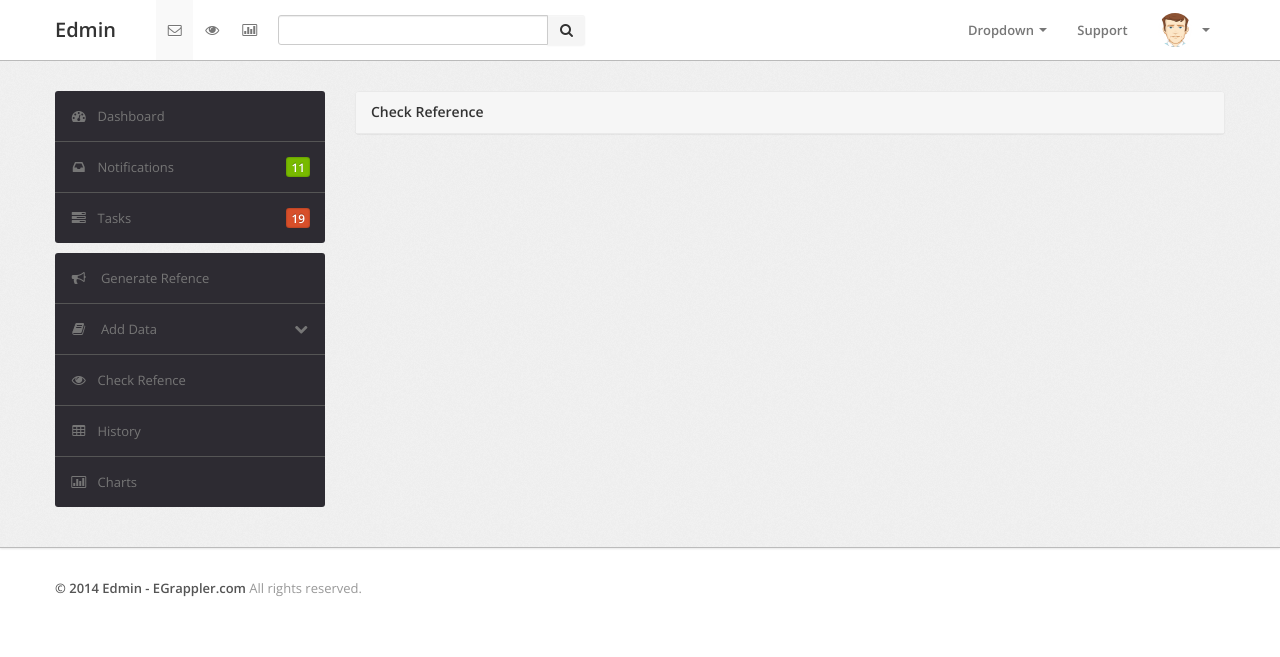
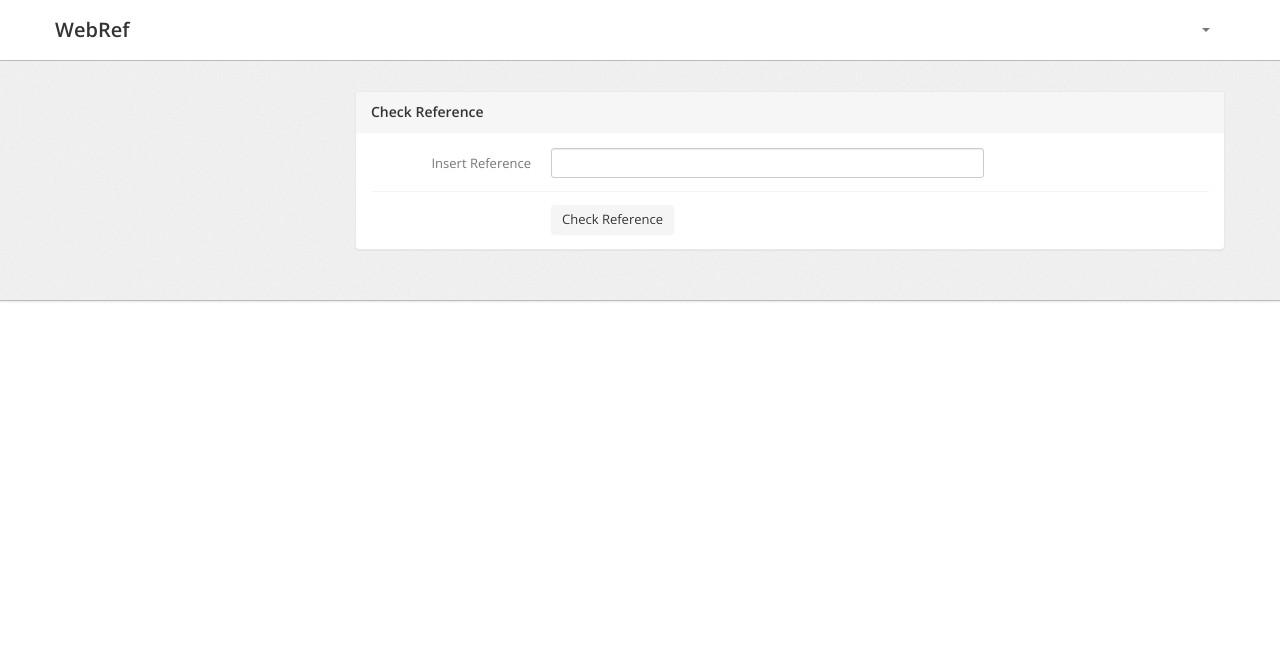
Before and after one commit to makakole/web-ref, a Django app: page /check-reference/ in a window 1280 px wide. Shown: the top 657 px of the page. Run offline with Django 3.2, Linux system fonts and the light colour scheme; some libraries are stand-ins or nearby versions.

Commit message:
latest morning code

```diff
--- a/web_ref/main_app/forms.py
+++ b/web_ref/main_app/forms.py
@@ -59,4 +59,4 @@ class RequestPermissionsForm(forms.ModelForm):
 
 	class Meta:
 		model = RequestPermissions
-		fields = ['names', 'date_of_birth', 'race', 'gender', 'nationality']
+		fields = ['names', 'date_of_birth', 'gender', 'nationality', 'check_credit_score', 'check_criminal_record']
--- a/web_ref/main_app/templates/main_app/check-reference.html
+++ b/web_ref/main_app/templates/main_app/check-reference.html
@@ -5,7 +5,94 @@
 	<div class="module-head">
 		<h3>Check Reference</h3>
 	</div>
+	<div class="module-body">
+		{% for message in messages %}
+
+                <div class="alert alert-{{ message.tags }}">
+				<button type="button" class="close" data-dismiss="alert">×</button>
+				{{ message }}
+				</div>
+
+            {% endfor %}
+		<form method="POST" action="/check-reference/" class="form-horizontal row-fluid">
+			{% csrf_token %}
+			<div class="control-group">
+				<label class="control-label" for="basicinput">Insert Reference</label>
+				<div class="controls">
+					<input type="text" id="basicinput" name="check_refence" placeholder="" class="span8">
+					<span class="help-inline"></span>
+				</div>
+			</div>
+
+			<div class="control-group">
+					<div class="controls">
+						<button type="submit" class="btn">Check Reference</button>
+					</div>
+				</div>
+		</form>
+	</div>
 
 </div>
 
+
+{% if reference %}
+ <div class="module">
+        <div class="module-head">
+            <h3>Reference Results</h3>
+        </div>
+         <div class="module-body">
+                <section class="docs">
+
+                    <h3>Reference {{ reference }}</h3>
+                    <p>This reference is entitled to view the following details</p>
+                    <div class="docs">
+                        <dl class="dl-horizontal">
+                        	{% if first_name %}
+                        		<dt>First Name:</dt>
+                            	<dd>{{ first_name }}</dd>
+                        	{% endif %}
+
+                        	{% if second_name %}
+                        		<dt>Second Name:</dt>
+                            	<dd>{{ second_name }}</dd>
+                        	{% endif %}
+
+                        	{% if surname %}
+                        		<dt>Surname:</dt>
+                            	<dd>{{ surname }}</dd>
+                        	{% endif %}
+
+                        	{% if date_of_birth %}
+                        		<dt>Date Of Birth:</dt>
+                            	<dd>{{ date_of_birth }}</dd>
+                        	{% endif %}
+
+                        	{% if gender %}
+                        		<dt>Gender:</dt>
+                            	<dd>{{ gender }}</dd>
+                        	{% endif %}
+
+                        	{% if nationality %}
+                        		<dt>Citizenship:</dt>
+                            	<dd>{{ nationality }}</dd>
+                        	{% endif %}
+
+                        	{% if check_credit_score %}
+                        		<dt>Check Credit Score:</dt>
+                            	<dd>{{ check_credit_score }}</dd>
+                        	{% endif %}
+
+                        	{% if check_criminal_record %}
+                        		<dt>Check Criminal Record:</dt>
+                            	<dd>{{ check_credit_score }}</dd>
+                        	{% endif %}
+
+                        </dl>
+
+                    </div>
+                </section>
+    </div>
+</div>
+{% endif %}
+
 {% endblock content %}
--- a/web_ref/main_app/templates/main_app/dashboard-base.html
+++ b/web_ref/main_app/templates/main_app/dashboard-base.html
@@ -17,42 +17,34 @@
             <div class="navbar-inner">
                 <div class="container">
                     <a class="btn btn-navbar" data-toggle="collapse" data-target=".navbar-inverse-collapse">
-                        <i class="icon-reorder shaded"></i></a><a class="brand" href="{% url 'dashboard' %}">Edmin </a>
+                        <i class="icon-reorder shaded"></i></a><a class="brand" href="{% url 'dashboard' %}">WebRef </a>
                     <div class="nav-collapse collapse navbar-inverse-collapse">
-                        <ul class="nav nav-icons">
-                            <li class="active"><a href="#"><i class="icon-envelope"></i></a></li>
-                            <li><a href="#"><i class="icon-eye-open"></i></a></li>
-                            <li><a href="#"><i class="icon-bar-chart"></i></a></li>
-                        </ul>
-                        <form class="navbar-search pull-left input-append" action="#">
-                        <input type="text" class="span3">
-                        <button class="btn" type="button">
-                            <i class="icon-search"></i>
-                        </button>
-                        </form>
+
                         <ul class="nav pull-right">
-                            <li class="dropdown"><a href="#" class="dropdown-toggle" data-toggle="dropdown">Dropdown
-                                <b class="caret"></b></a>
-                                <ul class="dropdown-menu">
-                                    <li><a href="#">Item No. 1</a></li>
-                                    <li><a href="#">Don't Click</a></li>
-                                    <li class="divider"></li>
-                                    <li class="nav-header">Example Header</li>
-                                    <li><a href="#">A Separated link</a></li>
-                                </ul>
-                            </li>
-                            <li><a href="#">Support </a></li>
+                            {% if user.is_authenticated %}
                             <li class="nav-user dropdown"><a href="#" class="dropdown-toggle" data-toggle="dropdown">
                                 <img src="{% static 'main_app/dashboard/images/user.png' %}" class="nav-avatar" />
                                 <b class="caret"></b></a>
                                 <ul class="dropdown-menu">
                                     <li><a href="#">Your Profile</a></li>
-                                    <li><a href="#">Edit Profile</a></li>
                                     <li><a href="#">Account Settings</a></li>
                                     <li class="divider"></li>
-                                    <li><a href="#">Logout</a></li>
+                                    <li><a href="{% url 'logout' %}?next=/login">Logout</a></li>
                                 </ul>
                             </li>
+                            {% else %}
+
+                            	<li class="nav-user dropdown"><a href="#" class="dropdown-toggle" data-toggle="dropdown">
+                                <b class="caret"></b></a>
+                                <ul class="dropdown-menu">
+                                    <li><a href="{% url 'index' %}">Home</a></li>
+                                    <li><a href="{% url 'register' %}">Register</a></li>
+                                    <li><a href="{% url 'login' %}">Login</a></li>
+
+                                </ul>
+                            </li>
+
+                            {% endif %}
                         </ul>
                     </div>
                     <!-- /.nav-collapse -->
@@ -65,14 +57,14 @@
             <div class="container">
                 <div class="row">
                     <div class="span3">
+        {% if user.is_authenticated %}
                         <div class="sidebar">
                             <ul class="widget widget-menu unstyled">
                                 <li class="active"><a href="{% url 'dashboard' %}"><i class="menu-icon icon-dashboard"></i>Dashboard
                                 </a></li>
                                 <li><a href="message.html"><i class="menu-icon icon-inbox"></i>Notifications <b class="label green pull-right">
                                     11</b> </a></li>
-                                <li><a href="task.html"><i class="menu-icon icon-tasks"></i>Tasks <b class="label orange pull-right">
-                                    19</b> </a></li>
+
                             </ul>
                             <!--/.widget-nav-->
 
@@ -90,11 +82,11 @@
                                 </li>
                                 <li><a href="{% url 'check-reference' %}"><i class="menu-icon icon-eye-open"></i>Check Refence </a></li>
                                 <li><a href="{% url 'history' %}"><i class="menu-icon icon-table"></i>History </a></li>
-                                <li><a href="charts.html"><i class="menu-icon icon-bar-chart"></i>Charts </a></li>
                             </ul>
 
                         </div>
                         <!--/.sidebar-->
+        {% endif %}
                     </div>
                     <!--/.span3-->
                     <div class="span9">
@@ -107,15 +99,16 @@
                     </div>
                     <!--/.span9-->
                 </div>
+
             </div>
             <!--/.container-->
         </div>
         <!--/.wrapper-->
-        <div class="footer">
+        <!-- <div class="footer">
             <div class="container">
                 <b class="copyright">&copy; 2014 Edmin - EGrappler.com </b>All rights reserved.
             </div>
-        </div>
+        </div> -->
         <script src="{% static 'main_app/dashboard/scripts/jquery-1.9.1.min.js' %}" type="text/javascript"></script>
         <script src="{% static 'main_app/dashboard/scripts/jquery-ui-1.10.1.custom.min.js' %}" type="text/javascript"></script>
         <script src="{% static 'main_app/dashboard/bootstrap/js/bootstrap.min.js' %}" type="text/javascript"></script>
--- a/web_ref/main_app/views.py
+++ b/web_ref/main_app/views.py
@@ -1,11 +1,13 @@
 from django.shortcuts import render, redirect
 from django.http import HttpResponse
 from .forms import UserRegisterForm, AddIdForm, GenerateReferenceForm, RequestPermissionsForm
-from .models import IdData, References
+from .models import IdData, References, RequestPermissions
 from django.contrib import messages
-from .validate_id import valid_id
+from .validate_id import valid_id, check_gender, sa_citizen
+from .encryptions import encrypt, decrypt
 from .generate import generate_ref
 from django.contrib.auth import get_user_model
+from django.contrib.auth.decorators import login_required
 
 
 User = get_user_model()
@@ -35,7 +37,7 @@ def register(request):
 	return render(request, 'main_app/register.html', context)
 
 
-
+@login_required
 def dashboard(request):
     context = {'content': {'': ''}}
 
@@ -43,7 +45,7 @@ def dashboard(request):
 
     return render(request, 'main_app/dashboard-base.html', context)
 
-
+@login_required
 def add_id_number(request):
 	available = True
 	try:
@@ -60,7 +62,11 @@ def add_id_number(request):
 
 			correct, error_thrown, date_of_birth = valid_id(id_number)
 			if correct:
-				form_object.user = request.user #User.objects.get(id = request.user.id)
+				form_object.user = request.user
+				form_object.first_name = encrypt(form.cleaned_data.get('first_name'))
+				form_object.second_name = encrypt(form.cleaned_data.get('second_name'))
+				form_object.surname = encrypt(form.cleaned_data.get('surname'))
+				form_object.id_number = encrypt(form.cleaned_data.get('id_number'))
 				form_object.save()
 				messages.success(request, f'ID Number info updated')
 				return redirect('add-id-number')
@@ -74,7 +80,11 @@ def add_id_number(request):
 				messages.error(request, f'invalid form')
 				# return redirect('add-id-number')
 	else:
-		id_data.first_name = 'Owen'
+		if available:
+			id_data.first_name = decrypt(id_data.first_name)
+			id_data.second_name = decrypt(id_data.second_name)
+			id_data.surname = decrypt(id_data.surname)
+			id_data.id_number = decrypt(id_data.id_number)
 		form = AddIdForm() if not available else AddIdForm(instance=id_data)
 
 	context = {'form': form}
@@ -84,7 +94,7 @@ def add_id_number(request):
 
 
 
-
+@login_required
 def reference(request):
 
 	if request.method == 'POST':
@@ -104,7 +114,7 @@ def reference(request):
 			p_form_object.save()
 
 			messages.success(request, f'generated')
-			return redirect('reference')
+			return redirect('history')
 
 		else:
 			form = GenerateReferenceForm()
@@ -121,12 +131,11 @@ def reference(request):
 	return render(request, 'main_app/reference.html', context)
 
 
-
+@login_required
 def history(request):
 
 	history = References.objects.filter(user = request.user)
 
-	messages.success(request, f'generated')
 	context = {
 	'history': history
 	}
@@ -134,9 +143,145 @@ def history(request):
 
 
 
+# def check_reference(request):
+# 	context = None
+# 	if 'check_refence' in request.GET:
+
+# 		reference = request.GET['check_refence']
+
+# 		reference = str(reference)
+
+# 		if len(reference) == 15:
+# 			node = reference[0:5]
+# 			stamp = reference[5:10]
+# 			user_id = reference[10:15]
+
+# 			try:
+# 				refs = References.objects.get(reference = reference)
+# 			except References.DoesNotExist:
+# 				messages.error(request, f'Your refence Number is not valid - not available')
+# 			if refs:
+# 				names = None
+# 				date_of_birth = None
+# 				gender = None
+# 				nationality = None
+# 				check_credit_score = None
+# 				check_criminal_record = None
+
+# 				perms = RequestPermissions.objects.get(reference = refs)
+# 				data = IdData.objects.get(user = refs.user.id)
+# 				if perms.names:
+
+# 					first_name = data.first_name
+# 					second_name = data.second_name
+# 					surname = data.surname
+
+# 				if perms.date_of_birth:
+# 					correct, error_thrown, date_of_birth = valid_id(decrypt(data.id_number))
+# 				# if perms.race:
+# 				# 	pass
+# 				if perms.gender:
+# 					gender = check_gender(decrypt(data.id_number))
+# 				if perms.nationality:
+# 					nationality = sa_citizen(decrypt(data.id_number))
+# 					if nationality:
+# 						nationality = 'South African Citizen'
+# 					else:
+# 						nationality = 'Not South African Citizen'
+# 				if perms.check_credit_score:
+# 					pass
+# 				if perms.check_criminal_record:
+# 					pass
+
+# 				context = {
+# 				'first_name': decrypt(first_name),
+# 				'second_name': decrypt(second_name),
+# 				'surname': decrypt(surname),
+# 				'date_of_birth': date_of_birth,
+# 				'gender': gender,
+# 				'nationality': nationality,
+# 				'check_credit_score': check_credit_score,
+# 				'check_criminal_record': check_criminal_record,
+# 				'reference': reference
+# 				}
+# 		else:
+# 			messages.error(request, f'Your refence Number is not valid - not 15 ' + str(len(reference)))
+# 			return redirect('check-reference')
+# 	else:
+# 		pass
+# 		# messages.success(request, f'check_refence')
+
+	# return render(request, 'main_app/check-reference.html', context)
+
+
+
+
 def check_reference(request):
+	context = None
+	if 'check_refence' in request.POST:
 
-	context = {
-	'history': 'history'
-	}
+		reference = request.POST['check_refence']
+
+		reference = str(reference)
+
+		if len(reference) == 15:
+			node = reference[0:5]
+			stamp = reference[5:10]
+			user_id = reference[10:15]
+
+			try:
+				refs = References.objects.get(reference = reference)
+			except References.DoesNotExist:
+				messages.error(request, f'Your refence Number is not valid - not available')
+			if refs:
+				names = None
+				date_of_birth = None
+				gender = None
+				nationality = None
+				check_credit_score = None
+				check_criminal_record = None
+
+				perms = RequestPermissions.objects.get(reference = refs)
+				data = IdData.objects.get(user = refs.user.id)
+				if perms.names:
+
+					first_name = data.first_name
+					second_name = data.second_name
+					surname = data.surname
+
+				if perms.date_of_birth:
+					correct, error_thrown, date_of_birth = valid_id(decrypt(data.id_number))
+				# if perms.race:
+				# 	pass
+				if perms.gender:
+					gender = check_gender(decrypt(data.id_number))
+				if perms.nationality:
+					nationality = sa_citizen(decrypt(data.id_number))
+					if nationality:
+						nationality = 'South African Citizen'
+					else:
+						nationality = 'Not South African Citizen'
+				if perms.check_credit_score:
+					pass
+				if perms.check_criminal_record:
+					pass
+
+				context = {
+				'first_name': decrypt(first_name),
+				'second_name': decrypt(second_name),
+				'surname': decrypt(surname),
+				'date_of_birth': date_of_birth,
+				'gender': gender,
+				'nationality': nationality,
+				'check_credit_score': check_credit_score,
+				'check_criminal_record': check_criminal_record,
+				'reference': reference
+				}
+		else:
+			messages.error(request, f'Your refence Number is not valid - not 15 ' + str(len(reference)))
+			return redirect('check-reference')
+	else:
+		pass
+		# messages.success(request, f'check_refence')
+
 	return render(request, 'main_app/check-reference.html', context)
--- a/web_ref/web_ref/urls.py
+++ b/web_ref/web_ref/urls.py
@@ -15,7 +15,8 @@ Including another URLconf
 """
 from django.contrib import admin
 from django.urls import path
-from django.urls import include,path
+from django.urls import include, path
+from django.conf.urls import url
 from main_app import views as app_views
 from django.contrib.auth import views as auth_views
 
@@ -28,6 +29,7 @@ urlpatterns = [
     path('add-id-number/', app_views.add_id_number, name='add-id-number'),
     path('reference/', app_views.reference, name='reference'),
     path('history/', app_views.history, name='history'),
+    # url(r'^check-reference/$', app_views.check_reference, name='check-reference'),
     path('check-reference/', app_views.check_reference, name='check-reference'),
     path('login/', auth_views.LoginView.as_view(template_name='main_app/login.html'), name='login'),
     path('logout/', auth_views.LogoutView.as_view(template_name='main_app/login.html'), name='logout')
```
Also changed, not shown: web_ref/main_app/encryptions.py (+29 -0 lines), web_ref/main_app/models.py (+12 -0 lines), web_ref/main_app/templates/main_app/reference.html (+0 -8 lines), web_ref/main_app/migrations/0008_auto_20190529_0103.py (added), web_ref/main_app/migrations/0009_bankingdata.py (added).
